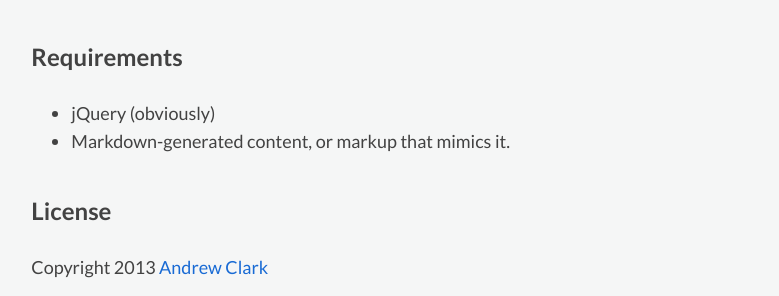
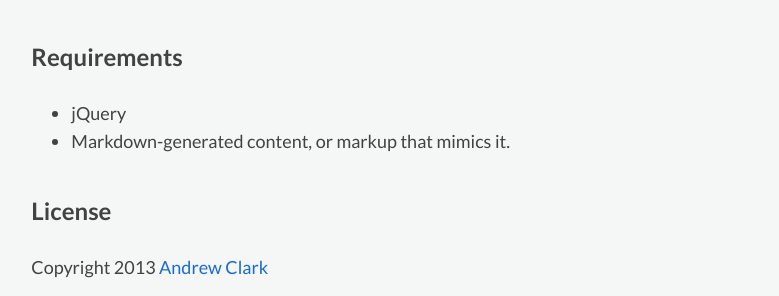
Before and after one commit to acdlite/jquery.sidenotes, a Jekyll site: the page built from index.md, in a window 1280 px wide and 900 px high, scrolled down 5498 px. Shown: the part 451-747 px from the top of the window, without its empty margins (357-1136 px from the left). Built offline with Jekyll 4.4.1, drawn with Linux system fonts in a browser that asks for light colours.

Commit message:
De-snark the docs

```diff
--- a/index.md
+++ b/index.md
@@ -197,7 +197,7 @@ Destroys the plugin instance. Removes the sidenotes and shows the footnotes.
 
 ## Requirements
 
-* jQuery (obviously)
+* jQuery
 * Markdown-generated content, or markup that mimics it.
 
 ## License
```
